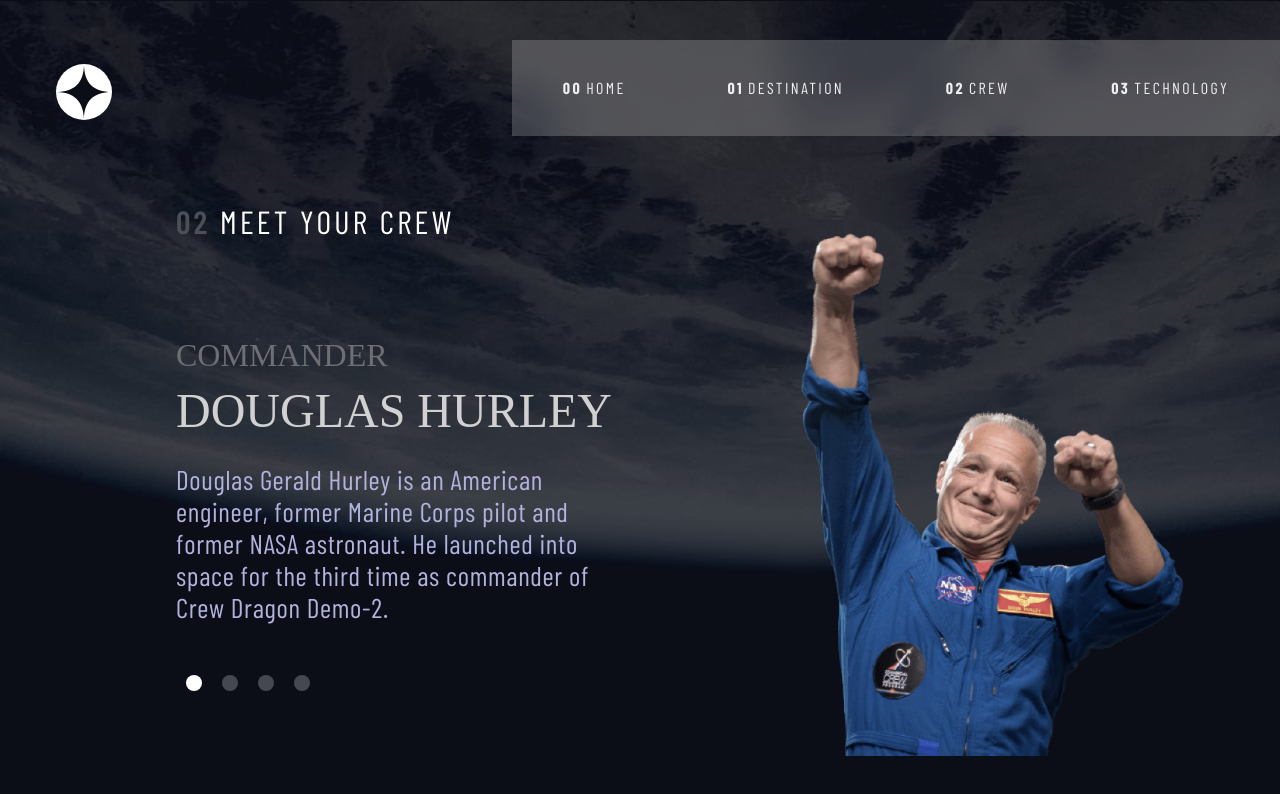
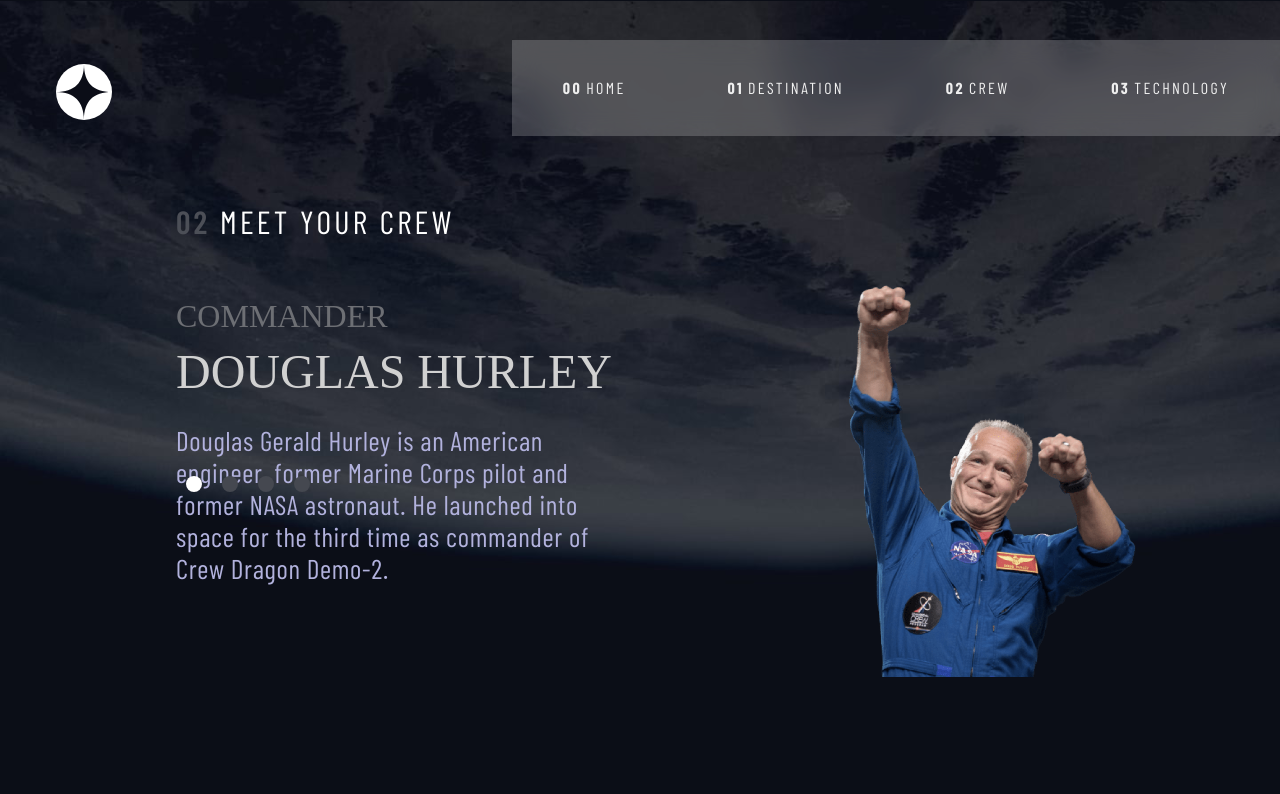
Before and after one commit to jonas-nb/space-tourism, a React (Vite) app: page /Crew in a window 1280 px wide. Shown: the top 794 px of the page. Built offline with nearby package versions, Linux system fonts and the light colour scheme; a web font is replaced by a local one.

Commit message:
ajustes finos para a entrega

```diff
--- a/src/components/Crew/CrewArticle.jsx
+++ b/src/components/Crew/CrewArticle.jsx
@@ -12,7 +12,7 @@
     return (
         <div className="xl:w-11/12  xl:ml-44 xl:h-96 xl:flex xl:flex-col">
             {information.map(({ name, bio, role }) => (
-                <div className="mb-10 md:mb-0 h-[25rem]">
+                <div className="mb-10 md:mb-0 h-[25rem] md:h-48">
                     <h2 className="mt-10 md:mt-14 xl:mt-10 uppercase text-center xl:text-left text-[#6d6f74] font-bellefair text-[1rem] md:text-[1.5rem] xl:text-[2rem]">
                         {role}
                     </h2>
--- a/src/components/Crew/CrewCarousel.jsx
+++ b/src/components/Crew/CrewCarousel.jsx
@@ -15,15 +15,15 @@
     console.log(crewImage)
 
     return (
-        <div className="w-full mt-7 md:mt-0 md:flex md:flex-col-reverse xl:flex xl:flex-row-reverse xl:justify-around">
-            <div className="m-auto xl:m-0 md:mt-12 xl:mt-0 w-11/12 xl:w-96 border-b md:border-b-transparent">
+        <div className="w-full mt-7 md:mt-3 md:flex md:flex-col-reverse xl:flex xl:flex-row-reverse xl:justify-around">
+            <div className="m-auto xl:m-0 md:mt-0 xl:mt-0 w-11/12 xl:w-96 border-b md:border-b-transparent">
                 <img
-                    className="m-auto w-44 md:w-72 xl:w-96 "
+                    className="m-auto w-44 md:mt-10 md:w-72 xl:w-72 "
                     src={crewImage}
                     alt="imagem de uma pessoa com a vestimenta própria do cargo"
                 />
             </div>
-            <div className="xl:hidden m-auto mt-5 w-36 flex justify-around">
+            <div className="xl:hidden m-auto mt-5 md:mt-0 w-36 flex justify-around">
                 <button
                     className={crewState === 0 ? 'crewBtn bg-white' : 'crewBtn'}
                     onClick={handlerZero}
--- a/src/components/Destination/PageDestination.jsx
+++ b/src/components/Destination/PageDestination.jsx
@@ -33,7 +33,7 @@
     console.log(callDestino)
     return (
         <div className="w-full min-h-screen bg-destination-bg-mobile sm:bg-destination-bg-tablet xl:bg-destination-bg-desktop bg-no-repeat bg-cover text-center pt-24 ">
-            <h1 className="uppercase font-barlow text-white tracking-[0.2rem] font-[200] sm:text-left sm:mt-16 sm:ml-10 xl:ml-16 xl:text-[1.2rem]">
+            <h1 className="uppercase font-barlow text-white tracking-[0.2rem] font-[200] sm:text-left sm:mt-16 sm:ml-10 xl:ml-16 xl:text-[1.2rem] sm:text-[1.5rem]">
                 <span className="font-[600] text-[#4c4f57] ">01</span> pick your
                 destination
             </h1>
```
